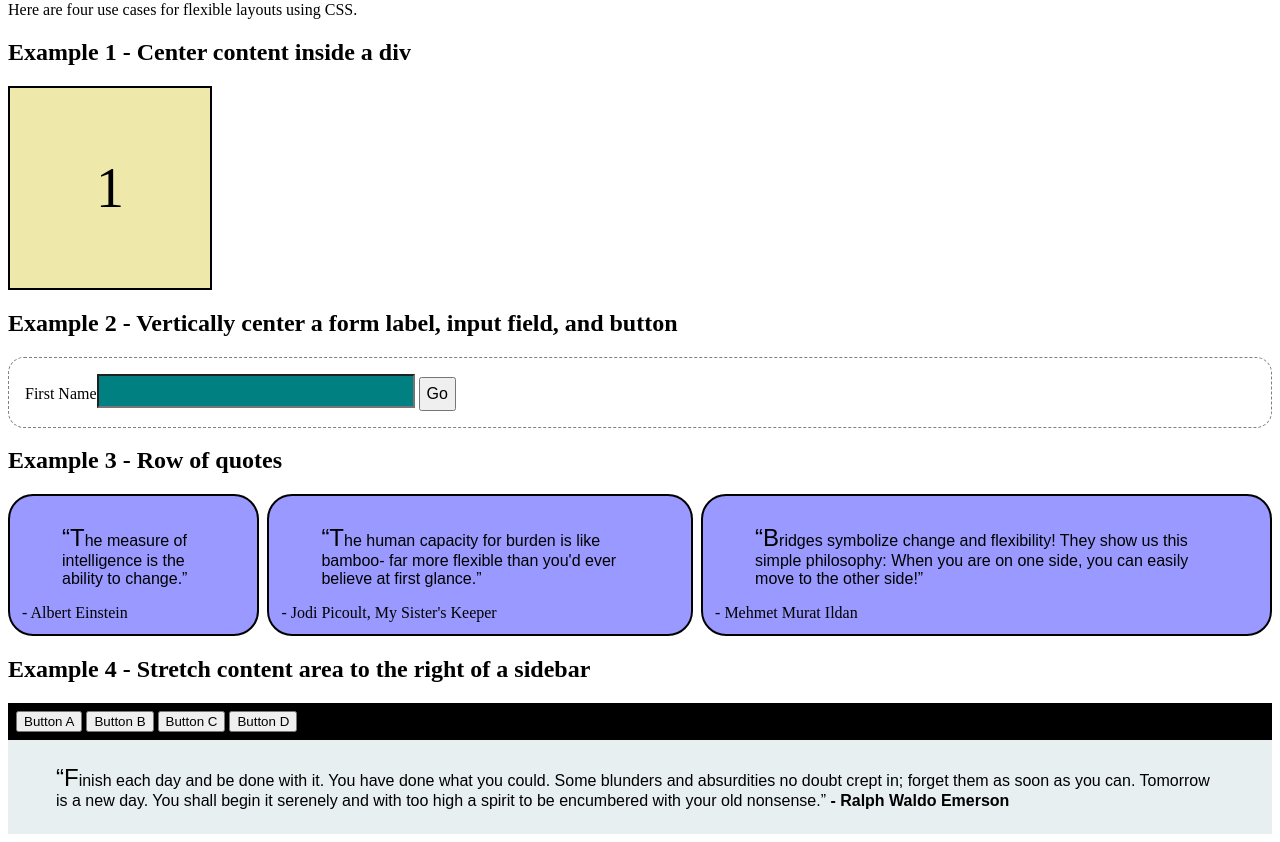
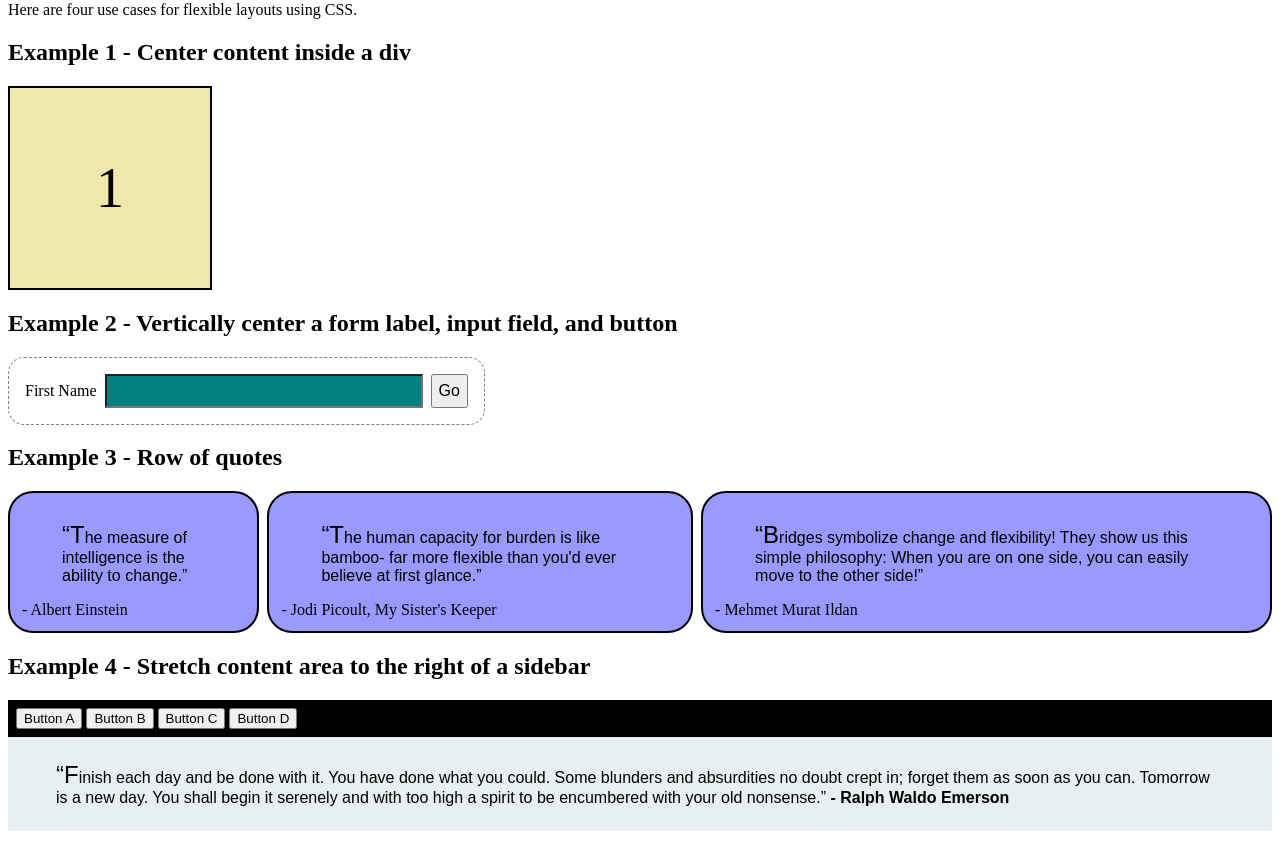
Before and after one commit to vatsan1993/aa-practice-for-week-07-css-flex-box, a plain HTML site: page index.html in a window 1280 px wide. Shown: the part 79-921 px from the top of the page. Drawn offline with Linux system fonts and the light colour scheme.

Commit message:
finished phase 2

```diff
--- a/main.css
+++ b/main.css
@@ -21,6 +21,9 @@
     /* Phase 2 */
 
     /* Your code here */
+    display: inline-flex;
+    align-items: center;
+    gap: 0 8px;
 }
 
 .example2 > button {
```
